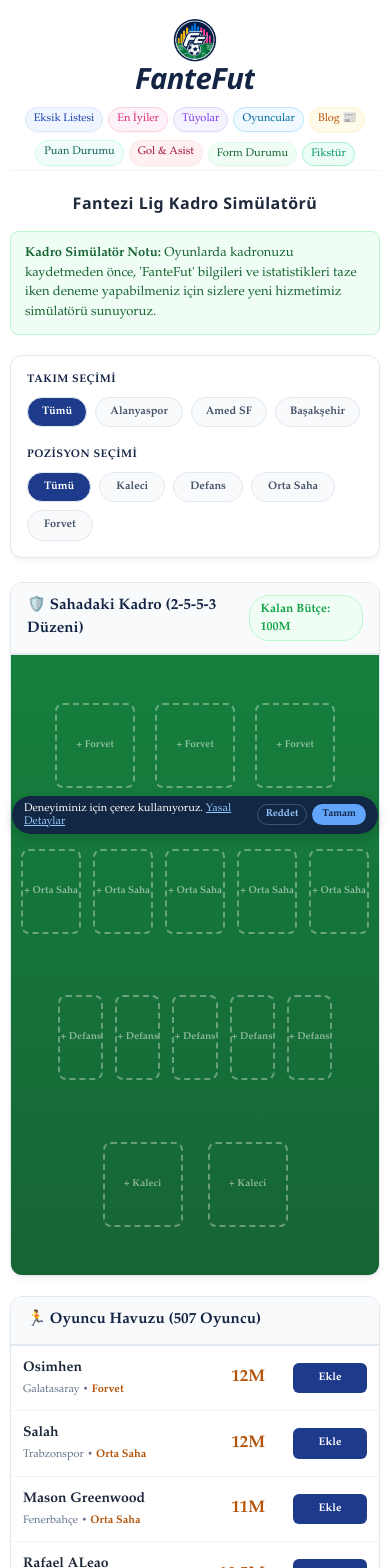
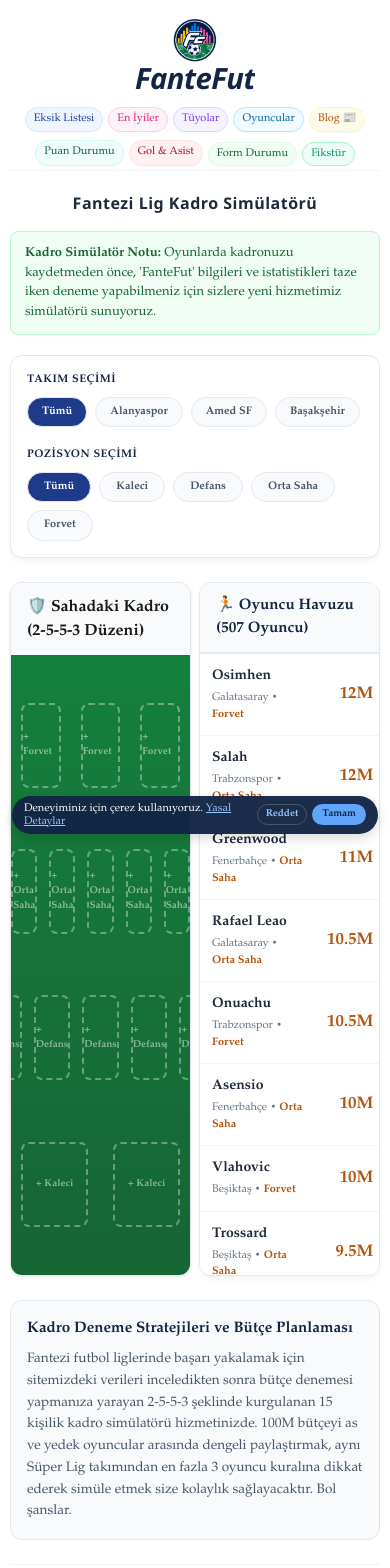
Before and after one commit to fantefut/fantefut, a Next.js app: page /kadronu-dene in a window 390 px wide. Shown: the top 1568 px of the page. Built offline with nearby package versions, Linux system fonts and the light colour scheme.

Commit message:
design: mobil gorunumde saha ve oyuncu listesi yan yana getirildi

```diff
--- a/app/kadronu-dene/page.tsx
+++ b/app/kadronu-dene/page.tsx
@@ -205,15 +205,23 @@ export default function KadronuDenePage() {
         </div>
 
       {/* ANA PANEL: YAN YANA DÜZEN */}
-<div className="flex flex-col lg:flex-row gap-5" style={{ marginBottom: '24px' }}>
+<div className="flex flex-row gap-2 md:gap-5" style={{ marginBottom: '24px' }}>
 
-
-          {/* GÖRSEL FUTBOL SAHASI */}
-          <div style={{ flex: 1.3, backgroundColor: '#ffffff', border: '1px solid #e2e8f0', borderRadius: '12px', overflow: 'hidden', boxShadow: '0 4px 6px -1px rgba(0,0,0,0.05)' }}>
-            <div style={{ backgroundColor: '#f8fafc', padding: '12px 16px', fontWeight: 'bold', color: '#132444', borderBottom: '2px solid #e2e8f0', fontSize: '0.95rem', display: 'flex', justifyContent: 'space-between', alignItems: 'center' }}>
-              <span>🛡️ Sahadaki Kadro (2-5-5-3 Düzeni)</span>
-              <span style={{ backgroundColor: budget < 15 ? '#fef2f2' : '#f0fdf4', color: budget < 15 ? '#ef4444' : '#16a34a', padding: '4px 10px', borderRadius: '20px', fontSize: '12px', fontWeight: '800', border: `1px solid ${budget < 15 ? '#fca5a5' : '#bbf7d0'}` }}>Kalan Bütçe: {budget}M</span>
-            </div>
+  {/* GÖRSEL FUTBOL SAHASI */}
+  <div
+    className="flex-1 lg:flex-[1.3]"
+    style={{
+      backgroundColor: '#ffffff',
+      border: '1px solid #e2e8f0',
+      borderRadius: '12px',
+      boxShadow: '0 1px 3px 0 rgba(0, 0, 0, 0.1)',
+      overflow: 'hidden'
+    }}
+  >
+    <div style={{ backgroundColor: '#f8fafc', padding: '12px 16px', fontWeight: 'bold', display: 'flex', justifyContent: 'between' }}>
+      <span>🛡️ Sahadaki Kadro (2-5-5-3 Düzeni)</span>
+      {/* Kalan Bütçe alanı buraya gelecek */}
+    </div>
 
             {/* YEŞİL SAHA ALANI (Yedek kulübesiz direkt 15 kişi) */}
             <div style={{
@@ -285,7 +293,7 @@ export default function KadronuDenePage() {
           </div>
 
           {/* 🏃 SAĞ TARAF: FİYATA GÖRE AZALAN OYUNCU HAVUZU */}
-          <div style={{ flex: 1, backgroundColor: '#ffffff', border: '1px solid #e2e8f0', borderRadius: '12px', overflow: 'hidden', boxShadow: '0 4px 6px -1px rgba(0,0,0,0.05)' }}>
+          <div className="flex-1" style={{ backgroundColor: '#ffffff', border: '1px solid #e2e8f0', borderRadius: '12px', overflow: 'hidden', boxShadow: '0 4px 6px -1px rgba(0,0,0,0.05)' }}>
             <div style={{ backgroundColor: '#f8fafc', padding: '12px 16px', fontWeight: 'bold', color: '#132444', borderBottom: '2px solid #e2e8f0', fontSize: '0.95rem' }}>
               🏃 Oyuncu Havuzu ({filtrelenmisVeSiraliPlayers.length} Oyuncu)
             </div>
--- a/data/players.ts
+++ b/data/players.ts
@@ -15,104 +15,104 @@ export const TEAMS = [
 
 export const players: Player[] = [
   // GALATASARAY
-  { id: 1, name: "Uğurcan Çakır", team: "Galatasaray", position: "KL", price: 5.5 },
-  { id: 2, name: "Günay Güvenç", team: "Galatasaray", position: "KL", price: 4.5 },
-  { id: 3, name: "Jankat Yılmaz", team: "Galatasaray", position: "KL", price: 4.0 },
-  { id: 4, name: "Abdülkerim Bardakcı", team: "Galatasaray", position: "DF", price: 5.5 },
-  { id: 5, name: "Eren Elmalı", team: "Galatasaray", position: "DF", price: 4.5 },
-  { id: 6, name: "İsmail Jacobs", team: "Galatasaray", position: "DF", price: 5.0 },
-  { id: 7, name: "Kazımcan Karataş", team: "Galatasaray", position: "DF", price: 4.0 },
-  { id: 8, name: "Davinson Sanchez", team: "Galatasaray", position: "DF", price: 5.5 },
-  { id: 9, name: "Roland Sallai", team: "Galatasaray", position: "DF", price: 5.0 },
-  { id: 10, name: "Wilfried Singo", team: "Galatasaray", position: "DF", price: 4.5 },
+  { id: 1, name: "Uğurcan", team: "Galatasaray", position: "KL", price: 5.5 },
+  { id: 2, name: "Günay", team: "Galatasaray", position: "KL", price: 4.5 },
+  { id: 3, name: "Jankat", team: "Galatasaray", position: "KL", price: 4.0 },
+  { id: 4, name: "Abdülkerim", team: "Galatasaray", position: "DF", price: 5.5 },
+  { id: 5, name: "Eren", team: "Galatasaray", position: "DF", price: 4.5 },
+  { id: 6, name: "Jacobs", team: "Galatasaray", position: "DF", price: 5.0 },
+  { id: 7, name: "Kazımcan", team: "Galatasaray", position: "DF", price: 4.0 },
+  { id: 8, name: "Davinson", team: "Galatasaray", position: "DF", price: 5.5 },
+  { id: 9, name: "Sallai", team: "Galatasaray", position: "DF", price: 5.0 },
+  { id: 10, name: "Singo", team: "Galatasaray", position: "DF", price: 4.5 },
   { id: 11, name: "Kaan Ayhan", team: "Galatasaray", position: "DF", price: 4.5 },
   { id: 12, name: "Bitshiabu", team: "Galatasaray", position: "DF", price: 4.5 },
   { id: 13, name: "Arda Ünyay", team: "Galatasaray", position: "DF", price: 4.0 },
   { id: 14, name: "Sara", team: "Galatasaray", position: "OS", price: 7.0 },
-  { id: 15, name: "Lucas Torreira", team: "Galatasaray", position: "OS", price: 6.0 },
+  { id: 15, name: "Torreira", team: "Galatasaray", position: "OS", price: 6.0 },
   { id: 16, name: "Barış Alper", team: "Galatasaray", position: "OS", price: 8.5 },
-  { id: 17, name: "Yunus Akgün", team: "Galatasaray", position: "OS", price: 7.5 },
-  { id: 18, name: "Aleksey Batrakov", team: "Galatasaray", position: "OS", price: 8.0 },
+  { id: 17, name: "Yunus ", team: "Galatasaray", position: "OS", price: 7.5 },
+  { id: 18, name: "Batrakov", team: "Galatasaray", position: "OS", price: 8.0 },
   { id: 19, name: "Lemina", team: "Galatasaray", position: "OS", price: 5.5 },
-  { id: 20, name: "Leroy Aziz Sané", team: "Galatasaray", position: "OS", price: 8.5 },
-  { id: 21, name: "Rafael ALeao", team: "Galatasaray", position: "OS", price: 10.5 },
+  { id: 20, name: "Leroy Sané", team: "Galatasaray", position: "OS", price: 8.5 },
+  { id: 21, name: "Rafael Leao", team: "Galatasaray", position: "OS", price: 10.5 },
   { id: 22, name: "Nhaga", team: "Galatasaray", position: "OS", price: 4.5 },
   { id: 23, name: "İlkay Gündoğan", team: "Galatasaray", position: "OS", price: 5.5 },
   { id: 24, name: "Murat Eyüp Aydın", team: "Galatasaray", position: "OS", price: 4.0 },
   { id: 25, name: "Can Armando Güner", team: "Galatasaray", position: "OS", price: 4.0 },
   { id: 26, name: "Osimhen", team: "Galatasaray", position: "FV", price: 12.0 },
-  { id: 27, name: "Deniz Daniel Gül", team: "Galatasaray", position: "FV", price: 6.0 },
+  { id: 27, name: "Deniz Gül", team: "Galatasaray", position: "FV", price: 6.0 },
   { id: 28, name: "Berat Luş", team: "Galatasaray", position: "FV", price: 4.0 },
 
   // FENERBAHÇE
   { id: 29, name: "Ederson", team: "Fenerbahçe", position: "KL", price: 5.0 },
   { id: 30, name: "Tarık Çetin", team: "Fenerbahçe", position: "KL", price: 4.5 },
   { id: 31, name: "Mert", team: "Fenerbahçe", position: "KL", price: 4.5 },
-  { id: 32, name: "Milan Skriniar", team: "Fenerbahçe", position: "DF", price: 5.5 },
+  { id: 32, name: "Skriniar", team: "Fenerbahçe", position: "DF", price: 5.5 },
   { id: 33, name: "Ake", team: "Fenerbahçe", position: "DF", price: 5.0 },
   { id: 34, name: "Archie Brown", team: "Fenerbahçe", position: "DF", price: 5.0 },
   { id: 35, name: "Semedo", team: "Fenerbahçe", position: "DF", price: 5.0 },
-  { id: 36, name: "Levent Mercan", team: "Fenerbahçe", position: "DF", price: 4.5 },
+  { id: 36, name: "Levent", team: "Fenerbahçe", position: "DF", price: 4.5 },
   { id: 37, name: "Mert Müldür", team: "Fenerbahçe", position: "DF", price: 4.5 },
   { id: 38, name: "Oppong", team: "Fenerbahçe", position: "DF", price: 4.5 },
   { id: 39, name: "Yiğit Efe", team: "Fenerbahçe", position: "DF", price: 4.0 },
   { id: 40, name: "Mimovic", team: "Fenerbahçe", position: "DF", price: 4.0 },
   { id: 41, name: "Oosterwolde", team: "Fenerbahçe", position: "DF", price: 5.0 },
-  { id: 42, name: "Mason Greenwood", team: "Fenerbahçe", position: "OS", price: 11.0 },
-  { id: 43, name: "Oğuz Aydın", team: "Fenerbahçe", position: "OS", price: 5.5 },
-  { id: 44, name: "İrfan Can Kahveci", team: "Fenerbahçe", position: "OS", price: 6.0 },
-  { id: 45, name: "Kerem Aktürkoğlu", team: "Fenerbahçe", position: "OS", price: 8.5 },
-  { id: 46, name: "Matteo Guendouzi", team: "Fenerbahçe", position: "OS", price: 6.0 },
-  { id: 47, name: "N'Golo Kante", team: "Fenerbahçe", position: "OS", price: 5.5 },
+  { id: 42, name: "Greenwood", team: "Fenerbahçe", position: "OS", price: 11.0 },
+  { id: 43, name: "Oğuz", team: "Fenerbahçe", position: "OS", price: 5.5 },
+  { id: 44, name: "İrfan Can", team: "Fenerbahçe", position: "OS", price: 6.0 },
+  { id: 45, name: "Kerem", team: "Fenerbahçe", position: "OS", price: 8.5 },
+  { id: 46, name: "Guendouzi", team: "Fenerbahçe", position: "OS", price: 6.0 },
+  { id: 47, name: "Kante", team: "Fenerbahçe", position: "OS", price: 5.5 },
   { id: 48, name: "Asensio", team: "Fenerbahçe", position: "OS", price: 10.0 },
   { id: 49, name: "İsmail", team: "Fenerbahçe", position: "OS", price: 5.0 },
-  { id: 50, name: "Dorgeles Nene", team: "Fenerbahçe", position: "OS", price: 6.5 },
+  { id: 50, name: "Nene", team: "Fenerbahçe", position: "OS", price: 6.5 },
   { id: 51, name: "Bartuğ", team: "Fenerbahçe", position: "OS", price: 4.5 },
-  { id: 52, name: "Mert Hakan Yandaş", team: "Fenerbahçe", position: "OS", price: 4.5 },
+  { id: 52, name: "Mert Hakan", team: "Fenerbahçe", position: "OS", price: 4.5 },
   { id: 53, name: "Diouf", team: "Fenerbahçe", position: "OS", price: 4.0 },
-  { id: 54, name: "Vedat Muriqi", team: "Fenerbahçe", position: "FV", price: 9.0 },
+  { id: 54, name: "Vedat", team: "Fenerbahçe", position: "FV", price: 9.0 },
   { id: 55, name: "Lukaku", team: "Fenerbahçe", position: "FV", price: 8.5 },
   { id: 56, name: "Alaettin Ekici", team: "Fenerbahçe", position: "FV", price: 4.0 },
   { id: 57, name: "Çağrı Hakan Balta", team: "Fenerbahçe", position: "FV", price: 4.0 },
 
   // BEŞİKTAŞ
-  { id: 58, name: "Alexander Nübel", team: "Beşiktaş", position: "KL", price: 5.0 },
+  { id: 58, name: "Nübel", team: "Beşiktaş", position: "KL", price: 5.0 },
   { id: 59, name: "Doğan", team: "Beşiktaş", position: "KL", price: 4.5 },
   { id: 60, name: "Emir", team: "Beşiktaş", position: "KL", price: 4.0 },
   { id: 61, name: "Murillo", team: "Beşiktaş", position: "DF", price: 5.0 },
   { id: 62, name: "Rıdvan", team: "Beşiktaş", position: "DF", price: 4.5 },
   { id: 63, name: "Agbadou", team: "Beşiktaş", position: "DF", price: 5.0 },
   { id: 64, name: "Emirhan", team: "Beşiktaş", position: "DF", price: 4.5 },
-  { id: 65, name: "Taylan Bulut", team: "Beşiktaş", position: "DF", price: 4.5 },
+  { id: 65, name: "Taylan", team: "Beşiktaş", position: "DF", price: 4.5 },
   { id: 66, name: "Ouattara", team: "Beşiktaş", position: "DF", price: 5.0 },
   { id: 67, name: "Djalo", team: "Beşiktaş", position: "DF", price: 4.5 },
   { id: 68, name: "Ümit", team: "Beşiktaş", position: "DF", price: 4.5 },
   { id: 69, name: "Yasin Özcan", team: "Beşiktaş", position: "DF", price: 4.0 },
-  { id: 70, name: "Junior Olaitan", team: "Beşiktaş", position: "OS", price: 6.0 },
-  { id: 71, name: "Vaclav Cerny", team: "Beşiktaş", position: "OS", price: 7.0 },
-  { id: 72, name: "Orkun Kökçü", team: "Beşiktaş", position: "OS", price: 9.0 },
-  { id: 73, name: "Leandro Trossard", team: "Beşiktaş", position: "OS", price: 9.5 },
-  { id: 74, name: "İlhan Fakılı", team: "Beşiktaş", position: "OS", price: 5.0 },
-  { id: 75, name: "Salih Özcan", team: "Beşiktaş", position: "OS", price: 5.0 },
-  { id: 76, name: "Wilfred Ndidi", team: "Beşiktaş", position: "OS", price: 5.0 },
-  { id: 77, name: "Fabio Miretti", team: "Beşiktaş", position: "OS", price: 6.0 },
-  { id: 78, name: "Ernest Poku", team: "Beşiktaş", position: "OS", price: 7.0 },
+  { id: 70, name: "Olaitan", team: "Beşiktaş", position: "OS", price: 6.0 },
+  { id: 71, name: "Cerny", team: "Beşiktaş", position: "OS", price: 7.0 },
+  { id: 72, name: "Orkun", team: "Beşiktaş", position: "OS", price: 9.0 },
+  { id: 73, name: "Trossard", team: "Beşiktaş", position: "OS", price: 9.5 },
+  { id: 74, name: "İlhan", team: "Beşiktaş", position: "OS", price: 5.0 },
+  { id: 75, name: "Salih", team: "Beşiktaş", position: "OS", price: 5.0 },
+  { id: 76, name: "Ndidi", team: "Beşiktaş", position: "OS", price: 5.0 },
+  { id: 77, name: "Miretti", team: "Beşiktaş", position: "OS", price: 6.0 },
+  { id: 78, name: "Poku", team: "Beşiktaş", position: "OS", price: 7.0 },
   { id: 79, name: "Kartal Kayra", team: "Beşiktaş", position: "OS", price: 4.5 },
-  { id: 80, name: "Milot Rashica", team: "Beşiktaş", position: "OS", price: 5.5 },
-  { id: 81, name: "Dusan Vlahovic", team: "Beşiktaş", position: "FV", price: 10.0 },
-  { id: 82, name: "Hyeon-Gyu Oh", team: "Beşiktaş", position: "FV", price: 6.5 },
+  { id: 80, name: "Rashica", team: "Beşiktaş", position: "OS", price: 5.5 },
+  { id: 81, name: "Vlahovic", team: "Beşiktaş", position: "FV", price: 10.0 },
+  { id: 82, name: "Oh", team: "Beşiktaş", position: "FV", price: 6.5 },
   { id: 83, name: "Semih", team: "Beşiktaş", position: "FV", price: 5.5 },
   { id: 84, name: "Mustafa Erhan", team: "Beşiktaş", position: "FV", price: 5.0 },
 
   // TRABZONSPOR
-  { id: 85, name: "Andre Onana", team: "Trabzonspor", position: "KL", price: 5.0 },
+  { id: 85, name: "Onana", team: "Trabzonspor", position: "KL", price: 5.0 },
   { id: 86, name: "Onuralp Çevikkan", team: "Trabzonspor", position: "KL", price: 4.5 },
   { id: 87, name: "Ahmet Doğan", team: "Trabzonspor", position: "KL", price: 4.0 },
-  { id: 88, name: "Chibuike Nwaiwu", team: "Trabzonspor", position: "DF", price: 5.0 },
-  { id: 89, name: "Mustafa Eskihellaç", team: "Trabzonspor", position: "DF", price: 4.5 },
-  { id: 90, name: "Wagner Pina", team: "Trabzonspor", position: "DF", price: 5.0 },
-  { id: 91, name: "Stefan Savic", team: "Trabzonspor", position: "DF", price: 4.5 },
-  { id: 92, name: "Sidny Cabral", team: "Trabzonspor", position: "DF", price: 5.0 },
+  { id: 88, name: "Nwaiwu", team: "Trabzonspor", position: "DF", price: 5.0 },
+  { id: 89, name: "Mustafa", team: "Trabzonspor", position: "DF", price: 4.5 },
+  { id: 90, name: "Pina", team: "Trabzonspor", position: "DF", price: 5.0 },
+  { id: 91, name: "Savic", team: "Trabzonspor", position: "DF", price: 4.5 },
+  { id: 92, name: "Cabral", team: "Trabzonspor", position: "DF", price: 5.0 },
   { id: 93, name: "Cenk Özkacar", team: "Trabzonspor", position: "DF", price: 4.5 },
   { id: 94, name: "Arsenii Batahov", team: "Trabzonspor", position: "DF", price: 4.5 },
   { id: 95, name: "Samet", team: "Trabzonspor", position: "DF", price: 4.5 },
@@ -133,7 +133,7 @@ export const players: Player[] = [
   { id: 110, name: "Okay Yokuşlu", team: "Trabzonspor", position: "OS", price: 4.5 },
   { id: 111, name: "Cihan Çanak", team: "Trabzonspor", position: "OS", price: 4.0 },
   { id: 112, name: "Franculino Dju", team: "Trabzonspor", position: "FV", price: 9.5 },
-{ id: 113, name: "Paul Onuachu", team: "Trabzonspor", position: "FV", price: 10.5 },
+{ id: 113, name: "Onuachu", team: "Trabzonspor", position: "FV", price: 10.5 },
 { id: 114, name: "Umut Nayir", team: "Trabzonspor", position: "FV", price: 4.0 },
 { id: 115, name: "Ali Habeşoğlu", team: "Trabzonspor", position: "FV", price: 4.0 },
 { id: 116, name: "René Mitongo Muteba", team: "Trabzonspor", position: "FV", price: 5.5 },
```
